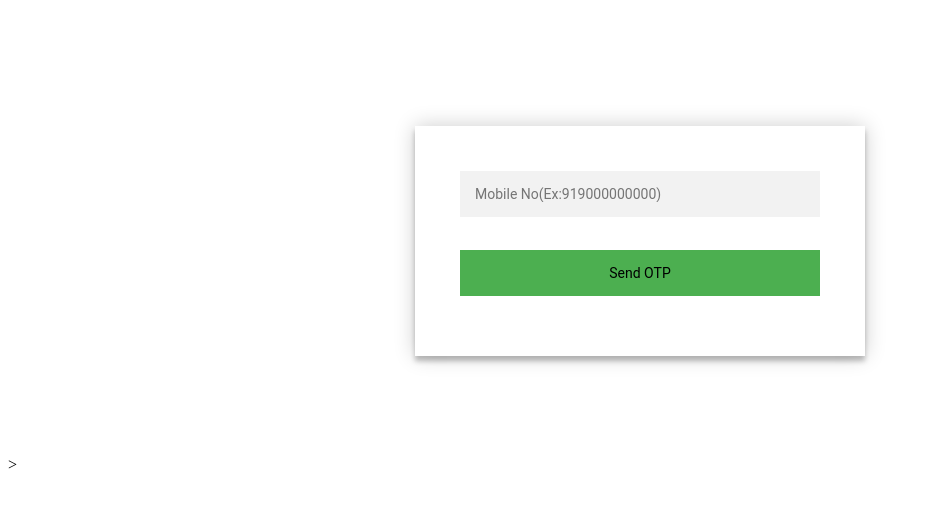
After one commit to venkatesh533/RepositoryDemo, a Django app: template templates/send_otp.html in a window 1280 px wide. The commit adds this page. Shown: the top 508 px of the page, without its empty margins (0-927 px from the left). Run offline with Django 3.2, Linux system fonts and the light colour scheme; the template is opened without the code that fills it, so the values that code supplies are empty; parts of the project's set-up code (start-up, migrations or seed data) failed here and were passed over; some libraries are stand-ins or nearby versions.

Commit message:
added otp functionality to project

```diff
--- a/DjangoProject/urls.py
+++ b/DjangoProject/urls.py
@@ -21,11 +21,14 @@ from files_download import *
 
 urlpatterns = [
     path('admin/', admin.site.urls),
-    path('',home,name="home"),
+    path('home/',home,name="home"),
     path('add-reposit/',add_reposit,name="add_reposit"),
     path('repos-list/',repos_list,name="repos_list"),
     path('repo-view/<int:pk>/',repo_view,name="repo_view"),
     path('edit-repofiles/<int:pk>/',edit_repofiles,name="edit_repofiles"),
     path('download-file/<int:pk>/',download_file,name="download_file"),
+    path('',send_otp,name="send_otp"),
+    path('verify-otp/<int:pk>/',verify_otp,name="verify_otp"),
+    path('logout/',logout_view,name="logout_view"),
 
 ]
--- a/Repository/admin.py
+++ b/Repository/admin.py
@@ -4,3 +4,5 @@ from Repository.models import *
 # Register your models here.
 admin.site.register(Repository)
 admin.site.register(RepositoryFiles)
+admin.site.register(RepositoryUser)
+admin.site.register(OTP)
--- a/templates/home.html
+++ b/templates/home.html
@@ -12,6 +12,9 @@
 		<h4>
 			<a href="/repos-list/" style="margin-left: 10%;font-size: x-large;">Repositories List</a>
 		</h4>
+		<h4>
+			<a href="/logout/" style="margin-left: 10%;font-size: x-large;"> Logout </a>
+		</h4>
 	</div>
 </body>
 </html>
--- a/templates/repos_list.html
+++ b/templates/repos_list.html
@@ -13,7 +13,7 @@
 	<a href="/add-reposit/">
 		<input type="button" name="reposit_add" value="Add Repository" />
 	</a>
-	<a href="/">
+	<a href="/home/">
 		<input type="button" name="back_btn" value="Home" style="margin-left:20px;" />
 	</a>
 	<h4 >Repositories</h4>
--- /dev/null
+++ b/templates/send_otp.html
@@ -0,0 +1,66 @@
+<!DOCTYPE html>
+<html>
+<head>
+	<title>OTP</title>
+	<style type="text/css">
+	.repo-form {
+    position: relative;
+    z-index: 1;
+    background: #FFFFFF;
+    max-width: 360px;
+    margin: 0 auto 100px;
+    padding: 45px;
+    text-align: center;
+    box-shadow: 0 0 20px 0 rgba(0, 0, 0, 0.2), 0 5px 5px 0 rgba(0, 0, 0, 0.24);
+    margin-top: 10%;
+}
+
+.repo-form input {
+    font-family: "Roboto", sans-serif;
+    outline: 0;
+    background: #f2f2f2;
+    width: 100%;
+    border: 0;
+    margin: 0 0 15px;
+    padding: 15px;
+    box-sizing: border-box;
+    font-size: 14px;
+}
+.error{
+	color: red;
+}
+
+	</style>
+</head>
+<body>
+<div class="repo-form">
+	<form name="otp_form" id="otp_form" method="post">{% csrf_token %}
+		<input type="text" name="mobile_no" placeholder="Mobile No(Ex:919000000000)" /> <br/> <br/>
+		<input type="submit" name="submit_btn" value="Send OTP" style="background: #4CAF50;" />
+	</form>
+	{% if error_msg %}
+		<p class="error">{{error_msg}}</p>
+	{% endif %}
+</div>
+</body>
+
+<script src="/static/js/jquery-3.1.1.min.js" ></script>
+<script src="/static/js/jquery-ui.js" ></script>
+<script src="/static/js/jquery.validate.js"></script>
+
+
+<script type="text/javascript">
+	$('#otp_form').validate({
+		rules:{
+			mobile_no:{
+				required:true,
+				number:true,
+				minlength:12,
+				maxlength:12,
+			},
+		},
+	});
+
+</script>>
+
+</html>
```
Also changed, not shown: Repository/manager.py (added, +22 -0 lines), Repository/models.py (+23 -1 lines), Repository/views.py (+55 -1 lines), templates/verify_otp.html (added, +73 -0 lines), Repository/migrations/0003_auto_20180830_1255.py (added), Repository/migrations/0004_repositoryuser_user.py (added).
